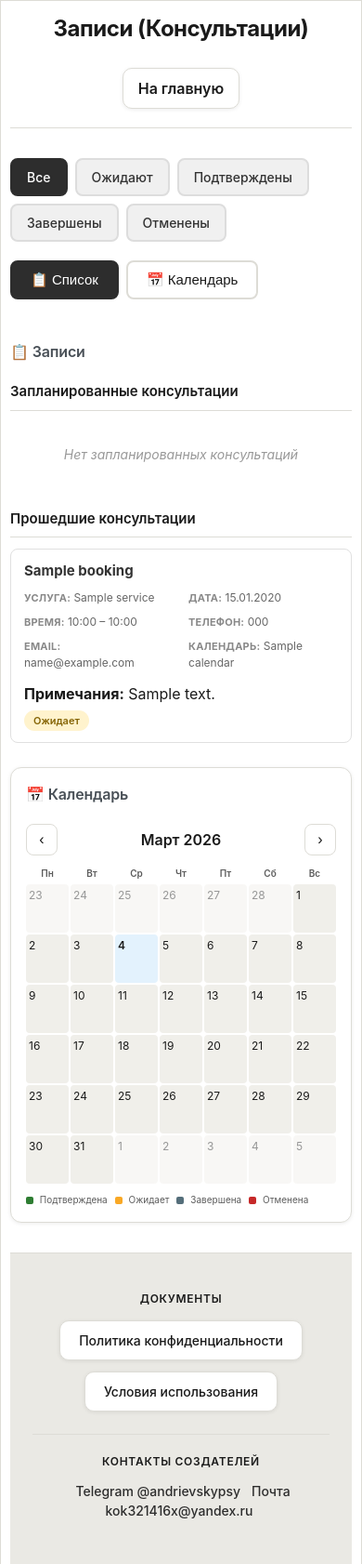
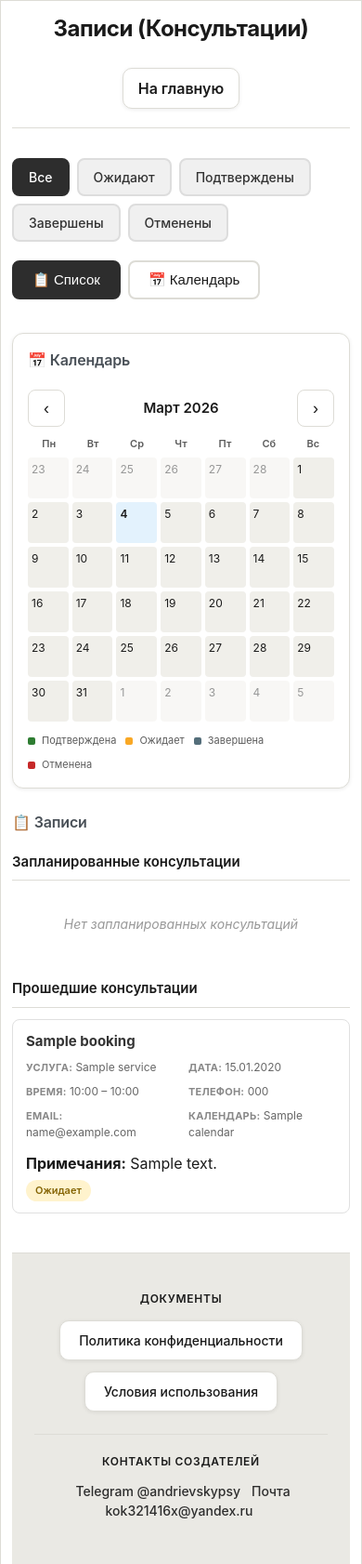
Before and after one commit to Kok321416/Apoinment_sistem_with_Anatoli, a Django app: page /booking/ in a window 390 px wide. Shown: the top 1682 px of the page at 93% size. Run offline with Django 4.2, Linux system fonts and the light colour scheme; a user stored in the database is signed in; tables that the repository leaves empty hold one stand-in row (values such as "Sample post"); data that the repository does not hold is empty.

Commit message:
Booking: mobile adaptive calendar full width, calendar first on phone
Made-with: Cursor

```diff
--- a/appoinment_sistem/consultant_menu/templates/consultant_menu/booking.html
+++ b/appoinment_sistem/consultant_menu/templates/consultant_menu/booking.html
@@ -64,6 +64,68 @@
         }
         @media (max-width: 640px) {
             .booking-page-layout { gap: 16px; }
+        }
+        /* Телефон: календарь на весь экран, адаптивная сетка */
+        @media (max-width: 768px) {
+            #bookingPageContainer.booking-page-wrapper {
+                max-width: 100%;
+                padding-left: max(12px, env(safe-area-inset-left));
+                padding-right: max(12px, env(safe-area-inset-right));
+            }
+            .booking-page-layout {
+                margin-top: 16px;
+                gap: 20px;
+                display: flex;
+                flex-direction: column;
+            }
+            .booking-calendar-col {
+                order: -1;
+                position: static;
+                width: 100%;
+                max-width: 100%;
+                margin-left: 0;
+                margin-right: 0;
+                padding: 12px;
+                border-radius: 12px;
+                box-sizing: border-box;
+            }
+            .booking-calendar-col .calendar-header { margin-bottom: 10px; }
+            .booking-calendar-col .calendar-title { font-size: 15px; }
+            .booking-calendar-col .calendar-nav-btn {
+                width: 40px;
+                height: 40px;
+                font-size: 18px;
+                min-width: 40px;
+            }
+            .booking-calendar-col .calendar-weekdays {
+                gap: 2px;
+                font-size: 11px;
+                margin-bottom: 6px;
+            }
+            .booking-calendar-col .calendar-grid {
+                gap: 4px;
+                min-height: 0;
+                max-height: none;
+            }
+            .booking-calendar-col .calendar-day {
+                min-height: 44px;
+                padding: 4px;
+                font-size: 13px;
+            }
+            .booking-calendar-col .day-num { font-size: 12px; margin-bottom: 2px; }
+            .booking-calendar-col .cal-event {
+                font-size: 10px;
+                padding: 2px 4px;
+            }
+            .booking-calendar-col .calendar-legend {
+                font-size: 11px;
+                margin-top: 12px;
+                gap: 10px;
+            }
+            .booking-list-col {
+                width: 100%;
+                padding-top: 4px;
+            }
         }
         .booking-list-col { min-width: 0; }
         .bookings-container { margin-top: 0; }
```
Also changed, not shown: other parts of appoinment_sistem/consultant_menu/templates/consultant_menu/booking.html (+43 -0 lines).
